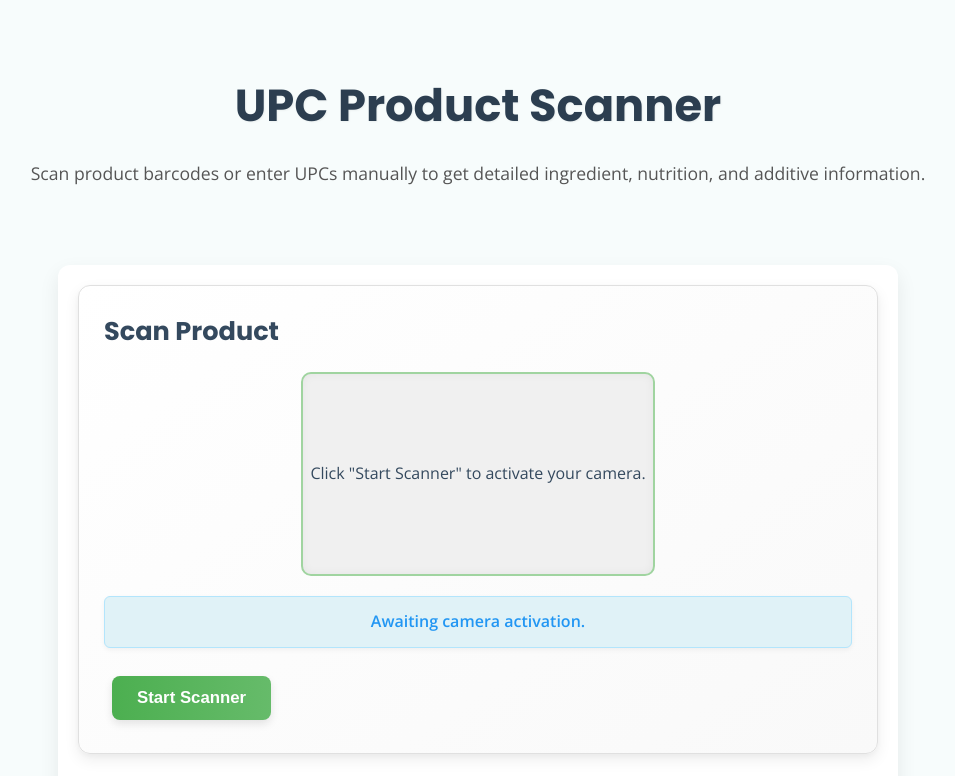
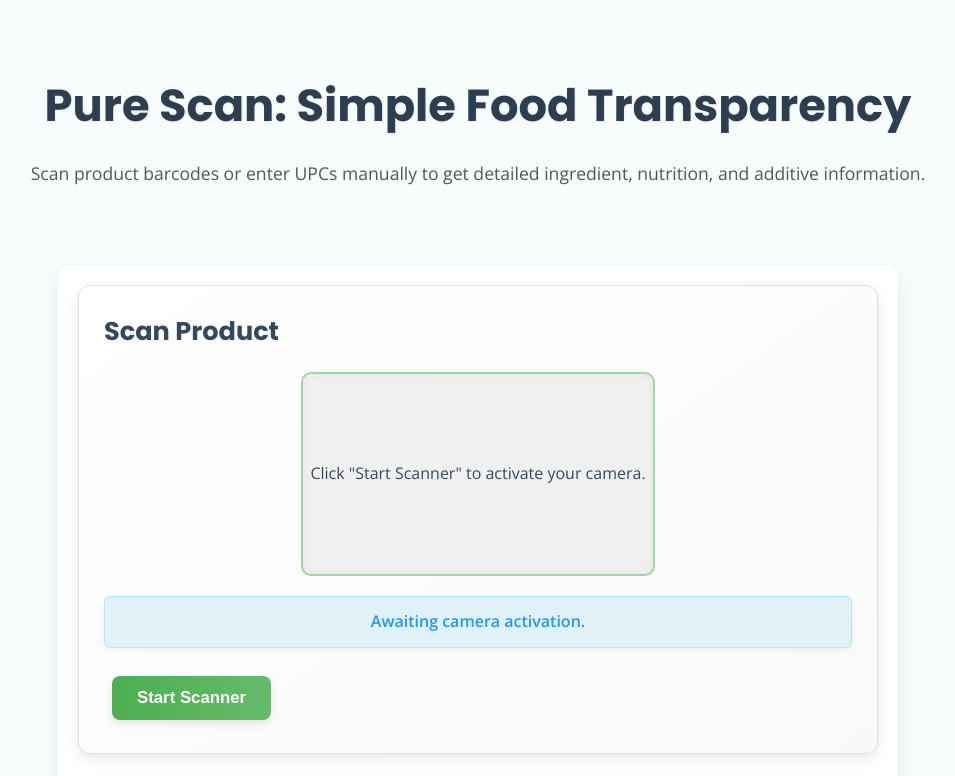
Before and after one commit to JordanFaifai/upc-scanner-project, a website: page index.html in a window 1280 px wide. Shown: the top 776 px of the page, without its empty margins (162-1117 px from the left). Drawn offline with nearby package versions, Linux system fonts and the light colour scheme.

Commit message:
Updated website title and main heading in index.html

```diff
--- a/index.html
+++ b/index.html
@@ -3,14 +3,14 @@
 <head>
     <meta charset="UTF-8">
     <meta name="viewport" content="width=device-width, initial-scale=1.0">
-    <title>UPC Product Scanner</title>
+    <title>Pure Scan: Simple Food Transparency</title>
     <link href="https://fonts.googleapis.com/css2?family=Poppins:wght@400;606;700&family=Open+Sans:wght@400;600&display=swap" rel="stylesheet">
     <link rel="stylesheet" href="style.css">
     <script src="https://cdnjs.cloudflare.com/ajax/libs/quagga/0.12.1/quagga.min.js"></script>
 </head>
 <body>
     <header>
-        <h1>UPC Product Scanner</h1>
+        <h1>Pure Scan: Simple Food Transparency</h1>
         <p>Scan product barcodes or enter UPCs manually to get detailed ingredient, nutrition, and additive information.</p>
     </header>
 
```
